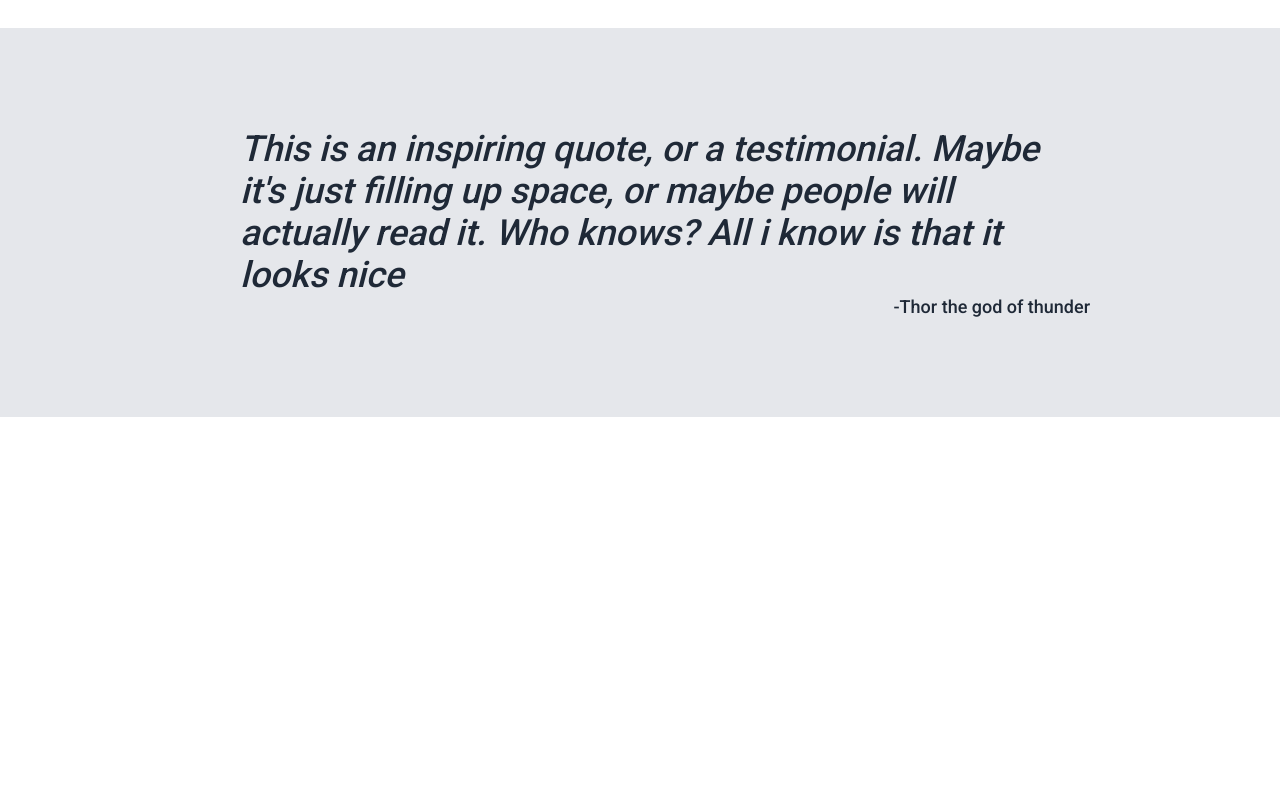
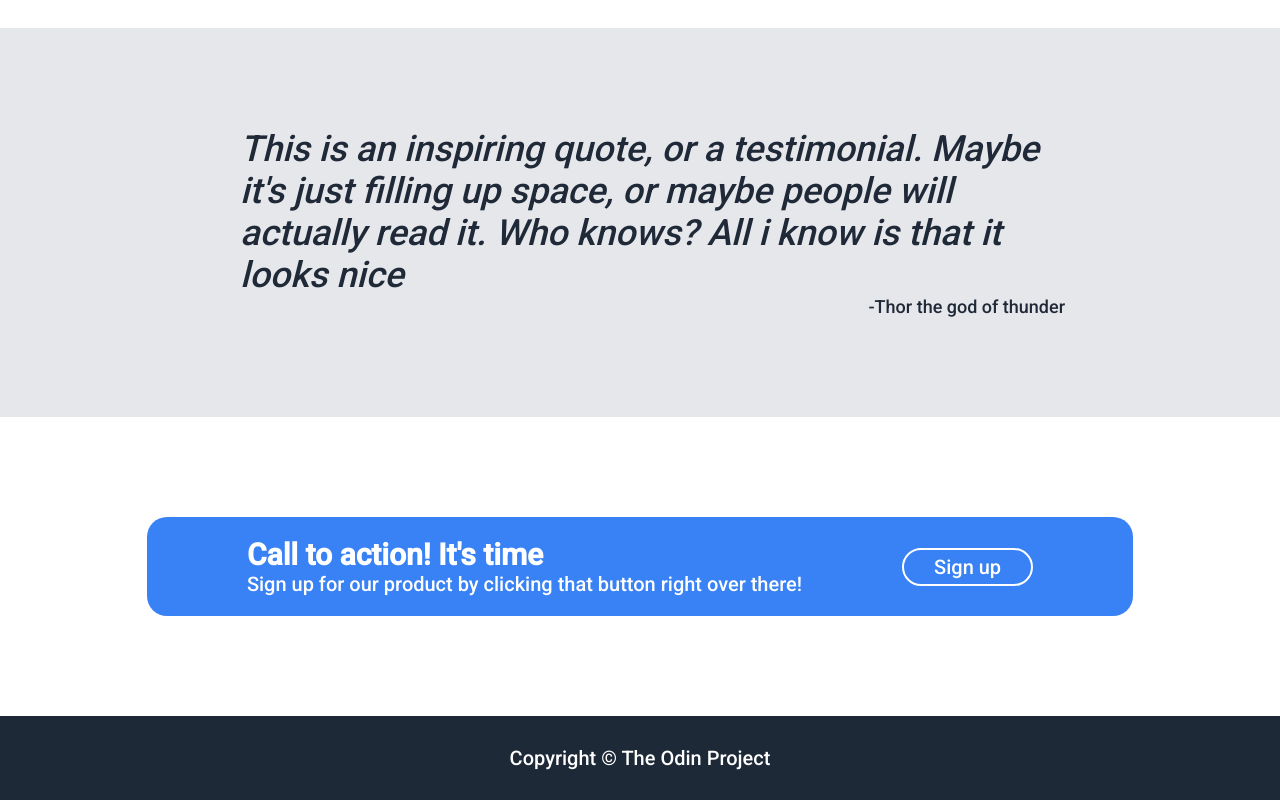
Before and after one commit to Draxgun/odin-landing-page, a plain HTML site: page index.html in a window 1280 px wide. Shown: the part 1632-2432 px from the top of the page. Before the commit the page ends 2049 px from the top, so only its background shows below. Drawn offline with Linux system fonts and the light colour scheme.

Commit message:
Base page structure is finished

```diff
--- a/index.html
+++ b/index.html
@@ -71,6 +71,7 @@
 
     </div>
 
+    <!-- Quote container -->
     <div class="container-3">
         <div class="quote">
             <div class="quote-text">This is an inspiring quote, or a testimonial. Maybe it's just filling up space, or maybe people will actually read it. Who knows? All i know is that it looks nice</div>
@@ -78,6 +79,26 @@
         </div>
     </div>
 
+    <!--Call to acion container-->
+    <div class="container-4">
+        <div class="action-box">
+            <div class="action-left-links">
+                <div  id="actionheader">Call to action! It's time </div>
+                <div  id="actiontext">Sign up for our product by clicking that button right over there!</div>
+            </div>
+
+            <div class="action-right-links">
+                <a id="actionbutton">Sign up</a>
+
+
+            </div>
+        </div>
+    </div>
+
+    <!--Footer-->
+    <div class="container-5">
+        <div class="footer">Copyright © The Odin Project </div>
+    </div>
 
 
 
--- a/styles.css
+++ b/styles.css
@@ -173,7 +173,66 @@ body {
     display: flex;
     font-size: 18px;
     color: #1f2937;
-    width: 900px;
+    width: 850px;
     justify-content: right;
 
 }
+
+/* Container 4 */
+.container-4{
+    display: flex;
+    flex-direction: column;
+    align-items: center;
+    background-color:white;
+    padding: inherit;
+    margin: 100px 100px;
+}
+
+.action-box{
+    display:flex;
+    flex-direction: row;
+    justify-content: space-between;
+    align-items: center;
+    background:#3882f6;
+    padding: 20px 100px;
+    border-radius: 20px;
+    gap: 100px;
+    font-size: 20px;
+    color: white;
+
+}
+
+#actionbutton{
+    display: flex;
+    flex-shrink: 0;
+    align-items: center;
+    justify-content: center;
+    flex-wrap: nowrap;
+    width: max-content;
+    border: 2px solid white;
+    border-radius: 20px;
+    padding:  5px 30px;
+}
+
+#actionheader{
+    font-size: 30px;
+    font-weight: bold;
+}
+
+#actiontext{
+    width: max-content;
+}
+
+/* Container 5 */
+.container-5{
+    display: flex;
+    flex-direction: column;
+    align-items: center;
+    background-color:#1d2937;
+    padding: inherit;
+}
+.footer{
+    color: white;
+    font-size: 20px;
+    padding: 30px;
+}
```
